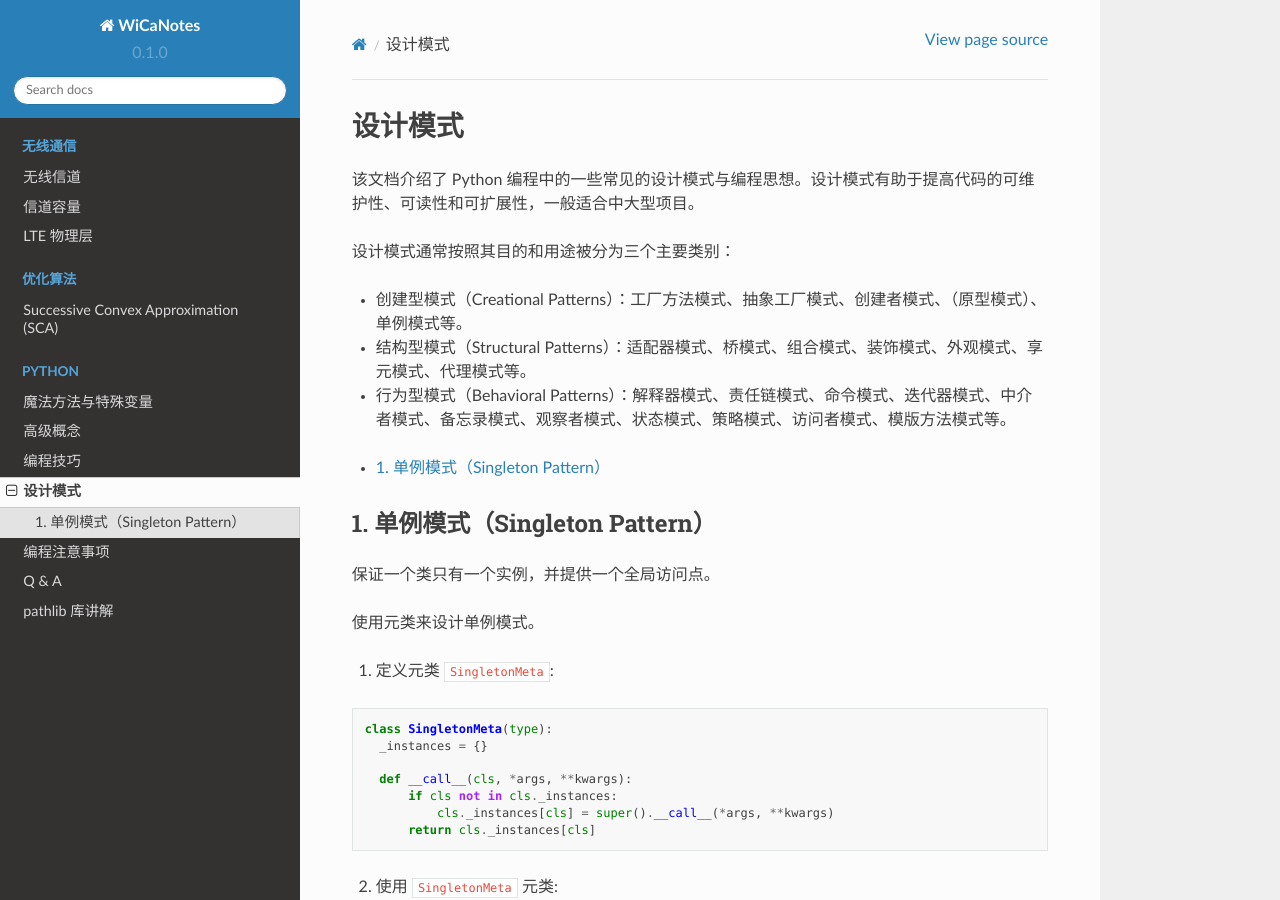
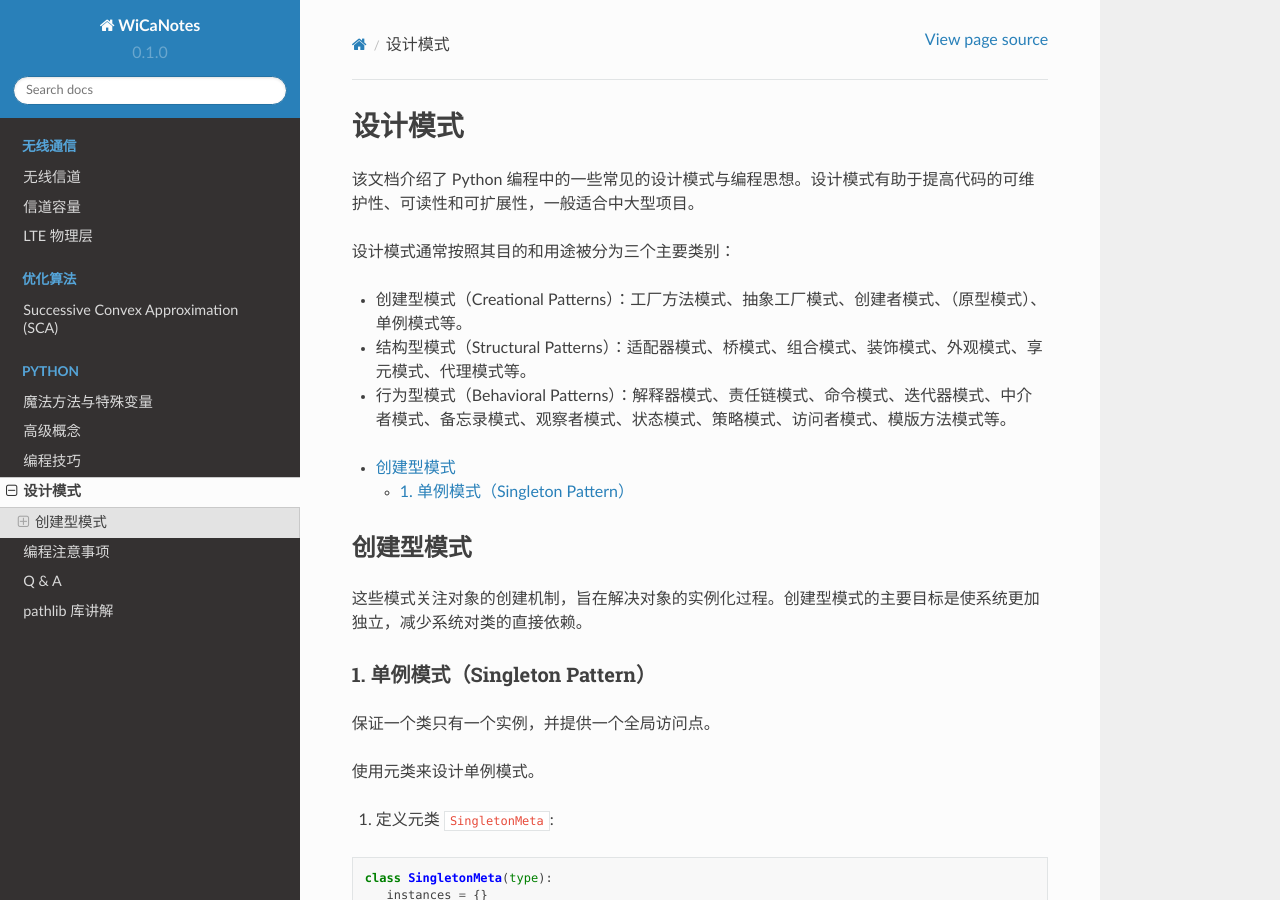
Before and after one commit to boyin96/WiCaNotes, a Sphinx documentation site: the page built from docs/source/design_patterns.rst, in a window 1280 px wide and 900 px high. Built offline with Sphinx 7.4.7 and the Read the Docs theme 2.0.0, drawn with Linux system fonts in a browser that asks for light colours.

Commit message:
Update design_patterns.rst

```diff
--- a/docs/source/design_patterns.rst
+++ b/docs/source/design_patterns.rst
@@ -14,10 +14,18 @@
 
 .. contents:: :local:
 
+.. _Creational Patterns:
+
+创建型模式
+============
+
+这些模式关注对象的创建机制，旨在解决对象的实例化过程。创建型模式的主要目标是使系统更加独立，减少系统对类的直接依赖。
+
 .. _singleton:
 
 1. 单例模式（Singleton Pattern）
 ----------------------------------
+
 保证一个类只有一个实例，并提供一个全局访问点。
 
 使用元类来设计单例模式。
```
